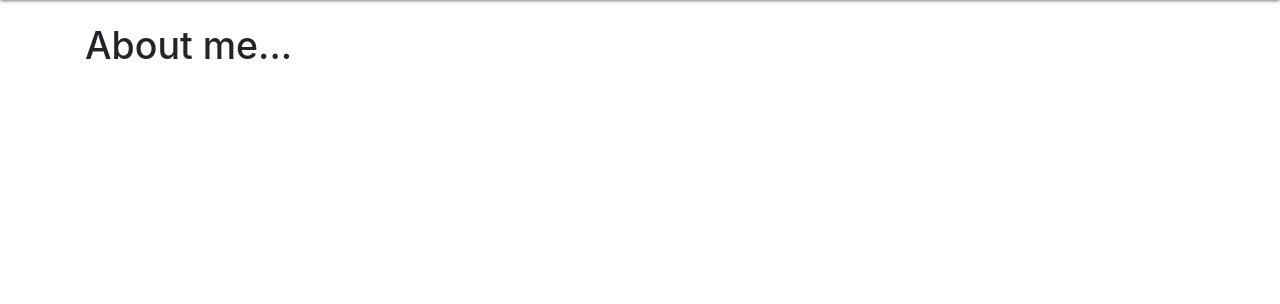
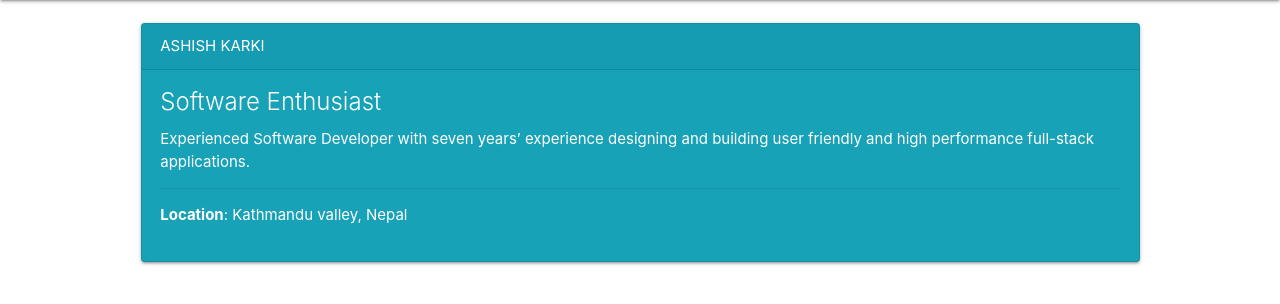
Before and after one commit to ashishkarki/Django-Weather-App, a Django app: page /about in a window 1280 px wide. Shown: the part 64-368 px from the top of the page. Run offline with Django 3.2, Linux system fonts and the light colour scheme; some libraries are stand-ins or nearby versions.

Commit message:
Bootstrapi-fying about page with some good info

```diff
--- a/weather/lookup/templates/about.html
+++ b/weather/lookup/templates/about.html
@@ -1,3 +1,18 @@
-{% extends 'base.html' %} {% block content %}
-<h1>About me...</h1>
+{% extends 'base.html' %}
+
+{% block content %}
+
+<div class="card text-white bg-info mx-auto my-auto" style="width: 90%;">
+  <div class="card-header">ASHISH KARKI</div>
+  <div class="card-body">
+    <h5 class="card-title">Software Enthusiast</h5>
+    <p class="card-text">
+      Experienced Software Developer with seven years’ experience designing and building user friendly and high performance full-stack applications.
+      <br/>
+      <hr />
+    <strong>Location</strong>: Kathmandu valley, Nepal
+    </p>
+  </div>
+</div>
+
 {% endblock %}
--- a/weather/lookup/views.py
+++ b/weather/lookup/views.py
@@ -8,12 +8,14 @@ def home(request):
     import lookup.lookup_constants
     from datetime import date
 
-    zipCode = '02453' # default zip: Boston area, MA, USA
+    zipCode = '02453'  # default zip: Boston area, MA, USA
     if request.method == "POST":
         zipCode = request.POST.get('zipCode', '02453')
 
     date_today = date.today()
-    api_url = "https://www.airnowapi.org/aq/forecast/zipCode/?format=application/json&zipCode="+ zipCode + "&date="+ str(date_today) + "&distance=25&API_KEY=" + weather_app_secrets.API_KEY
+    api_url = "https://www.airnowapi.org/aq/forecast/zipCode/?format=application/json&zipCode=" + \
+        zipCode + "&date=" + \
+        str(date_today) + "&distance=25&API_KEY=" + weather_app_secrets.API_KEY
     api_request = requests.get(api_url)
 
     try:
@@ -29,25 +31,25 @@ def home(request):
     category_description = ""
 
     if CATEGORY_NAME == "Good":
-        category_description = "(0 to 50) Air quality issatisfactory, and air pollution poses little or no risk"
+        category_description = "(0 to 50) Air quality is satisfactory, and air pollution poses little or no risk"
         category_color = "good"
     elif CATEGORY_NAME == "Moderate":
-        category_description = "(51 to 100) Air quality isacceptable. However, there may be a risk for somepeople, particthose who are unusually sensitive to airpoll"
+        category_description = "(51 to 100) Air quality is acceptable. However, there may be a risk for somepeople, particthose who are unusually sensitive to airpollution."
         category_color = "moderate"
     elif CATEGORY_NAME == "Unhealthy for Sensitive Groups":
-        category_description = "(101 to 150) Members ofsensitive groups may experience health effects. Thegeneral public ilikely to be aff"
+        category_description = "(101 to 150) Members ofsensitive groups may experience health effects"
         category_color = "usg"
     elif CATEGORY_NAME == "Unhealthy":
-        category_description = "(151 to 200) Some members ofthe general public may experience health effects"
+        category_description = "(151 to 200) Some members of the general public may experience health effects."
         category_color = "unhealthy"
     elif CATEGORY_NAME == "Very Unhealthy":
-        category_description = "(201 to 300) Health alert: Therisk of health effects is increased for eve"
+        category_description = "(201 to 300) Health alert: The risk of health effects is increased."
         category_color = "veryunhealthy"
     elif CATEGORY_NAME == "Hazardous":
-        category_description = "(301 and higher) Health warningof emergency conditions: everyone is more likely to beaffect"
+        category_description = "(301 and higher) Health warning of emergency conditions: everyone is more likely to be affected."
         category_color = "hazardous"
     else:
-        category_description = "The lookup didn't returnanything. Please try again."
+        category_description = "The lookup didn't return anything. Please try again."
         category_color = "blue-grey darken-1"
     ###
 
```
